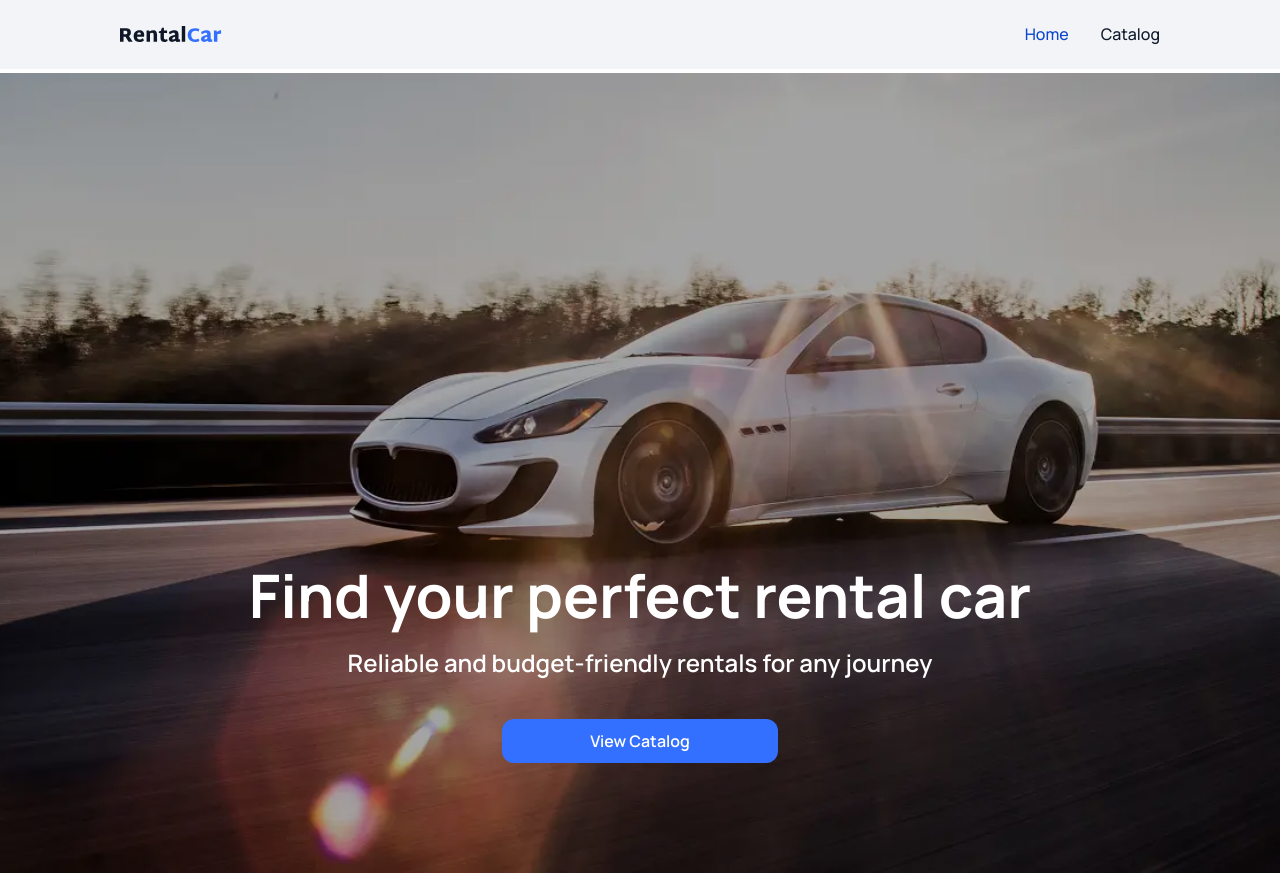
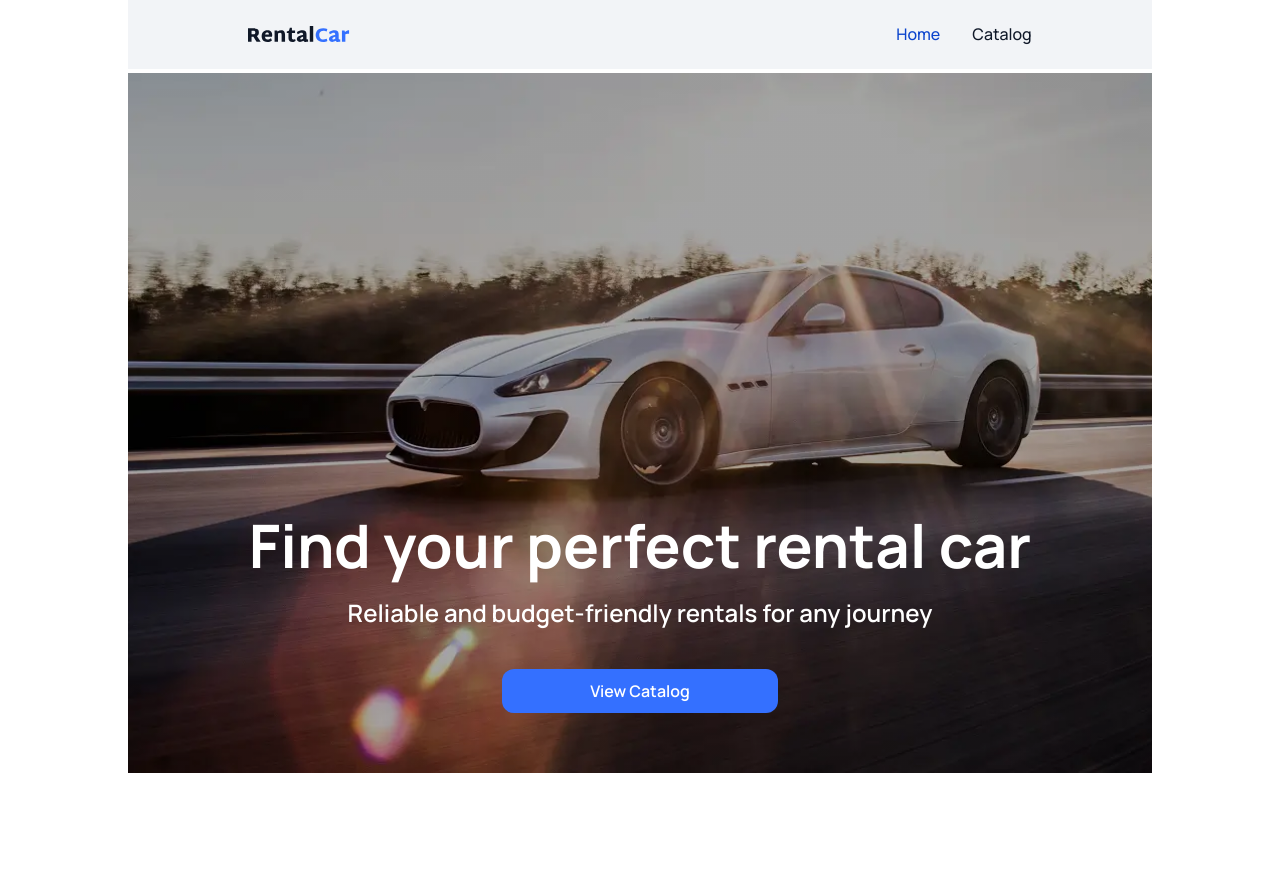
Before and after one commit to alisa777gul/rental-car, a React (Vite) app: page / in a window 1280 px wide. After the commit the page ends 800 px from the top, so only its background shows below. Built offline with nearby package versions, Linux system fonts and the light colour scheme.

Commit message:
fixed widths

```diff
--- a/index.html
+++ b/index.html
@@ -5,6 +5,11 @@
     <link rel="icon" type="image/svg+xml" href="/vite.svg" />
     <link rel="stylesheet" href="./src/fonts/fonts.css" />
     <meta name="viewport" content="width=device-width, initial-scale=1.0" />
+    <meta
+      name="description"
+      content="Find the best rental car deals for your trip. Choose from a wide variety of vehicles, including economy, luxury, and family-friendly options. Book your rental car today for a seamless travel experience!"
+    />
+
     <title>Rental Car</title>
   </head>
   <body>
--- a/src/components/Header/Header.module.css
+++ b/src/components/Header/Header.module.css
@@ -27,8 +27,10 @@
   gap: 24px;
   justify-content: center;
   align-items: center;
+
   @media (min-width: 768px) {
     gap: 32px;
+    width: 136px;
   }
 }
 
@@ -55,7 +57,7 @@
   @media (min-width: 768px) {
     min-width: 44px;
   }
-  @media (min-width: 440px) {
+  @media (min-width: 768px) {
     .text {
       display: inline-flex;
     }
--- a/src/components/Hero/Hero.module.css
+++ b/src/components/Hero/Hero.module.css
@@ -10,11 +10,10 @@
     );
 
   width: 100%;
-
+  height: 700px;
   background-size: cover;
   background-position: center;
   padding: 470px 20px 40px 20px;
-  min-height: 100vh;
 
   display: flex;
   flex-direction: column;
@@ -55,10 +54,11 @@
   text-align: center;
   color: var(--color-white);
   margin-bottom: 24px;
-
+  width: 335px;
   @media (min-width: 768px) {
     font-size: 24px;
     margin-bottom: 40px;
+    width: 585px;
   }
 }
 
--- a/src/index.css
+++ b/src/index.css
@@ -67,9 +67,19 @@ body {
   margin: 0 auto;
   background-color: var(--color-white);
   color: var(--color-main);
-  max-width: 1440px;
+  width: 375px;
   box-sizing: border-box;
   min-height: fit-content;
+
+  @media (min-width: 768px) {
+    width: 768px;
+  }
+  @media (min-width: 1024px) {
+    width: 1024px;
+  }
+  @media (min-width: 1440px) {
+    width: 1440px;
+  }
 }
 
 html {
```
